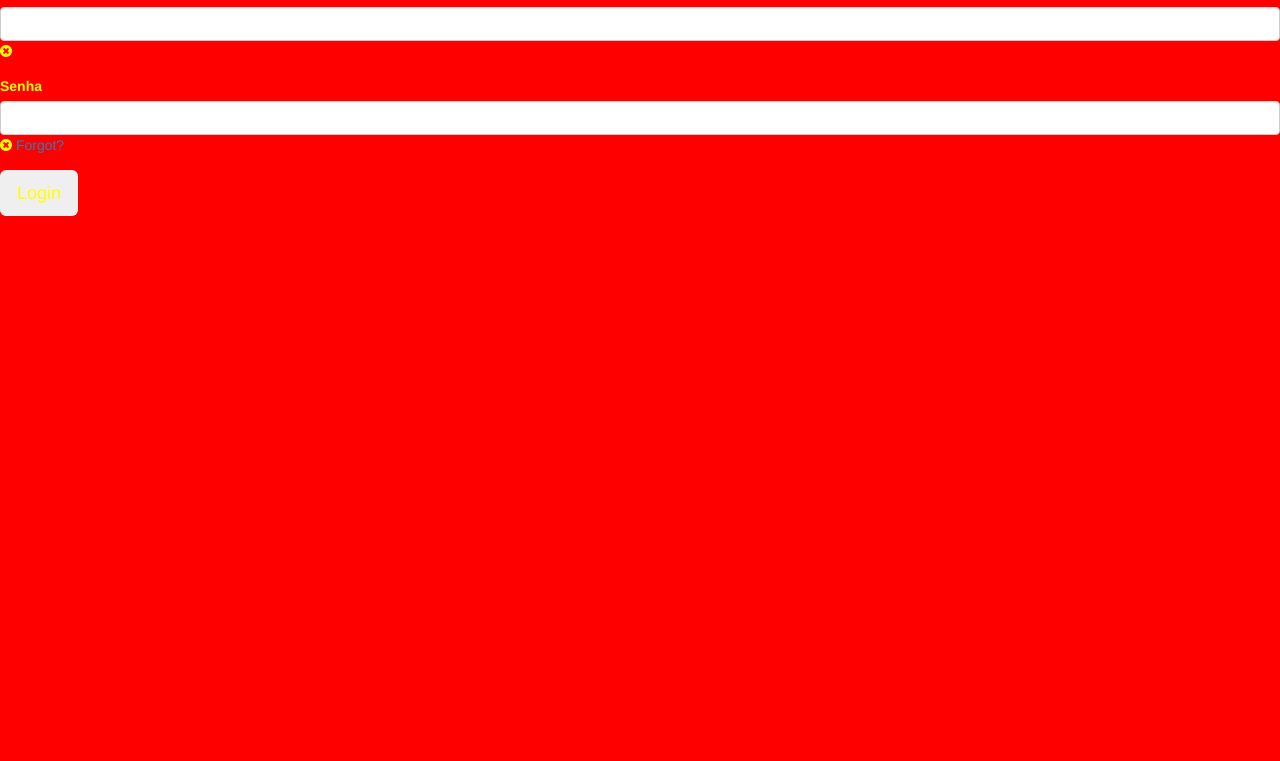
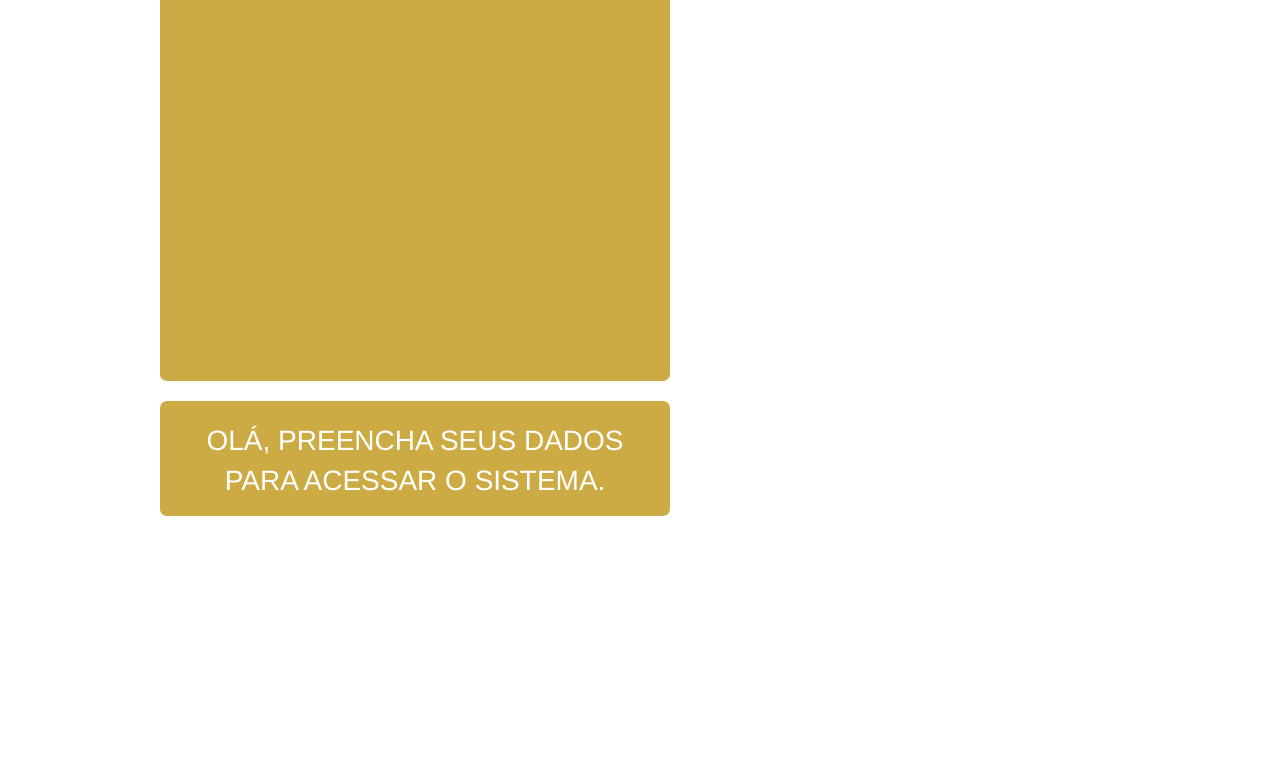
Before and after one commit to thaismartins/one-imobiliaria-frontend, a website: page index.html at #!/login in a window 1280 px wide. Shown: the part 39-800 px from the top of the page. Drawn offline with Linux system fonts and the light colour scheme.

Commit message:
Addding login form

```diff
--- a/app/views/login.html
+++ b/app/views/login.html
@@ -1,28 +1,15 @@
 <section class="login">
-    <div class="login-box">
-        <div class="logo">
-            <img src="public/images/logo-half-white.png" alt="Vest" title="Vest">
-        </div>
-        <div ui-view="error"></div>
-        <form name="forms.login" class="form-login">
-            <div class="form-group" ng-class="{'active': user.username}">
-                <label for="login">Usuário</label>
-                <input type="text" class="form-control" id="login" ng-model="user.username" required>
-                <span class="clean" ng-click="clean('username')" ng-class="{'active': user.username}">
-                    <i class="fa fa-times-circle "></i>
-                </span>
-            </div>
-            <div class="form-group" ng-class="{'active': user.password}">
-                <label for="password">Senha</label>
-                <input type="password" class="form-control" id="password" ng-model="user.password" required>
-                <span class="clean" ng-click="clean('password')" ng-class="{'active': user.password}">
-                    <i class="fa fa-times-circle "></i>
-                </span>
-                <a ui-sref="remember" class="forgot">Forgot?</a>
-            </div>
-            <button class="btn btn-center btn-lg btn-blue btn-rounded" ng-click="doLogin()">
-                Login
-            </button>
-        </form>
+    <div class="content-center">
+	    <div class="col-xs-12 col-sm-6">
+	    	<div class="logo">
+	    		<img/>
+	    	</div>
+	    	<div class="hello">
+	    		<p>Olá, preencha seus dados para acessar o sistema.</p>
+	    	</div>
+	    	<form action="login_submit" method="get" accept-charset="utf-8">
+
+	    	</form>
+	    </div>
     </div>
 </section>
--- a/public/css/style.css
+++ b/public/css/style.css
@@ -1,6 +1,34 @@
 body {
 	margin: 0;
 	padding: 0;
-	background-color: red;
-	color:  yellow;
 }
+
+.content-center {
+	max-width: 100%;
+	width: 990px;
+	margin: auto;
+}
+
+.logo {
+	width: 510px;
+	height: 420px;
+	background-color: #ccab45;
+	border-bottom-right-radius: 7px;
+	border-bottom-left-radius: 7px;
+}
+
+.hello {
+	width: 510px;
+	height: 115px;
+	background-color: #ccab45;
+	border-radius: 7px;
+	padding: 20px 30px;
+	margin-top: 20px;
+	text-align: center;
+}
+
+.hello p {
+	font-size: 28px;
+	text-transform: uppercase;
+	color: #fff;
+}
```
Also changed, not shown: public/css/style.min.css, 1 other file.
